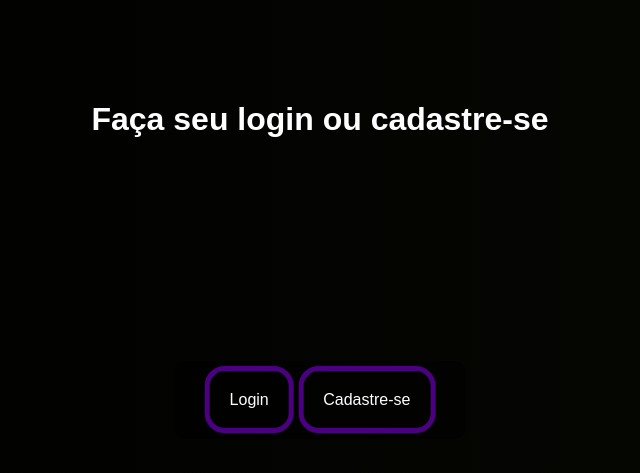
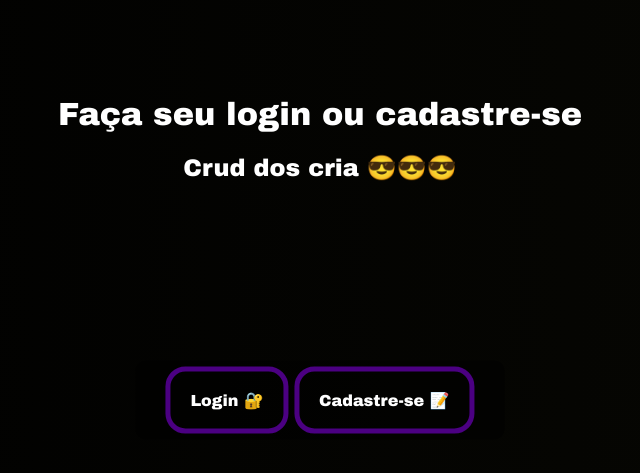
Before and after one commit to gabrielgt5/SC---Cadastro, a PHP site: page /home.php in a window 1280 px wide. Shown: the top 473 px of the page, without its empty margins (320-960 px from the left). Run offline with PHP 8.4, Linux system fonts and the light colour scheme.

Commit message:
Update home.php

```diff
--- a/home.php
+++ b/home.php
@@ -7,7 +7,7 @@
     <title>Home Page</title>
     <style>
         body{
-            font-family: Arial, Helvetica, sans-serif;
+            font-family: Arial Black, Helvetica, sans-serif;
             background: linear-gradient(to right, rgb(0, 0, 0), rgb(7.18, 7.18, 2.92));
             text-align: center;
             color: white;
@@ -39,9 +39,10 @@
     <br>
     <br>
     <h1>Faça seu login ou cadastre-se</h1>
+    <h2> Crud dos cria 😎😎😎</h2>
     <div class="box">
-        <a href="login.php">Login</a>
-        <a href="formulario.php">Cadastre-se</a>
+        <a href="login.php">Login 🔐</a>
+        <a href="formulario.php">Cadastre-se 📝</a>
     </div>
 </body>
 </html>
```
